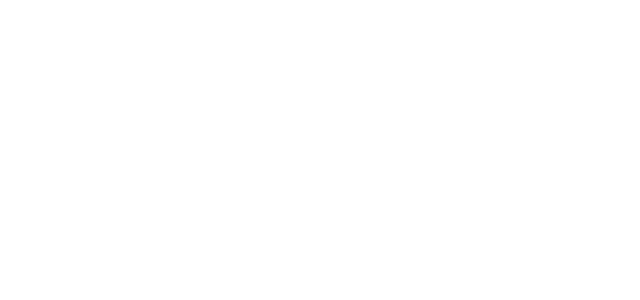
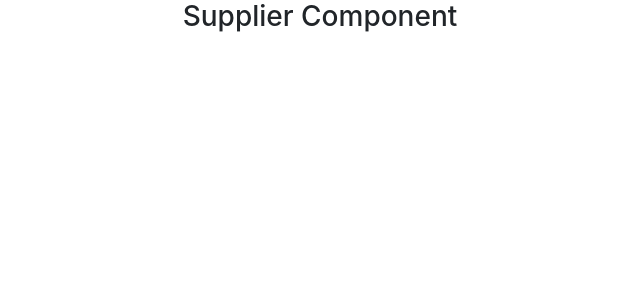
Before and after one commit to mrrobot16/fluffy-computing-machine, a React (Create React App) app: page /supplier in a window 1280 px wide. Shown: the top 300 px of the page, without its empty margins (320-960 px from the left). Built offline with nearby package versions, Linux system fonts and the light colour scheme.

Commit message:
Created Supplier Component

```diff
--- a/src/components/index.js
+++ b/src/components/index.js
@@ -1,4 +1,5 @@
 import { HomeComponent } from './home/home.component'
 import { DonorDashboardComponent } from './donor-dashboard/donor-dashboard.component'
 import { NonProfitDashboardComponent } from './non-profit-dashboard/non-profit-dashboard.component'
-export { HomeComponent, DonorDashboardComponent, NonProfitDashboardComponent }
+import { SupplierComponent } from './supplier/supplier.component'
+export { HomeComponent, DonorDashboardComponent, NonProfitDashboardComponent, SupplierComponent }
--- /dev/null
+++ b/src/components/supplier/supplier.component.js
@@ -0,0 +1,11 @@
+import React, { Component } from 'react'
+
+export class SupplierComponent extends Component {
+  render(){
+    return(
+      <div className="supplier">
+        <h3>Supplier Component</h3>
+      </div>
+    )
+  }
+}
--- a/src/routes/app.routes.js
+++ b/src/routes/app.routes.js
@@ -1,13 +1,14 @@
 import React, { Component } from 'react'
 import { Route } from 'react-router-dom'
-import { HomeComponent, DonorDashboardComponent, NonProfitDashboardComponent } from '../components'
+import { HomeComponent, DonorDashboardComponent, NonProfitDashboardComponent, SupplierComponent } from '../components'
 export class AppRouter extends Component {
   render(){
     return(
       <div>
         <Route exact path="/" component={HomeComponent} />
-        <Route path="/donor" component={DonorDashboardComponent}/>
+        <Route path="/donor" component={DonorDashboardComponent} />
         <Route path="/non-profit" component={NonProfitDashboardComponent} />
+        <Route path="/supplier" component={SupplierComponent} />
       </div>
     )
   }
```
